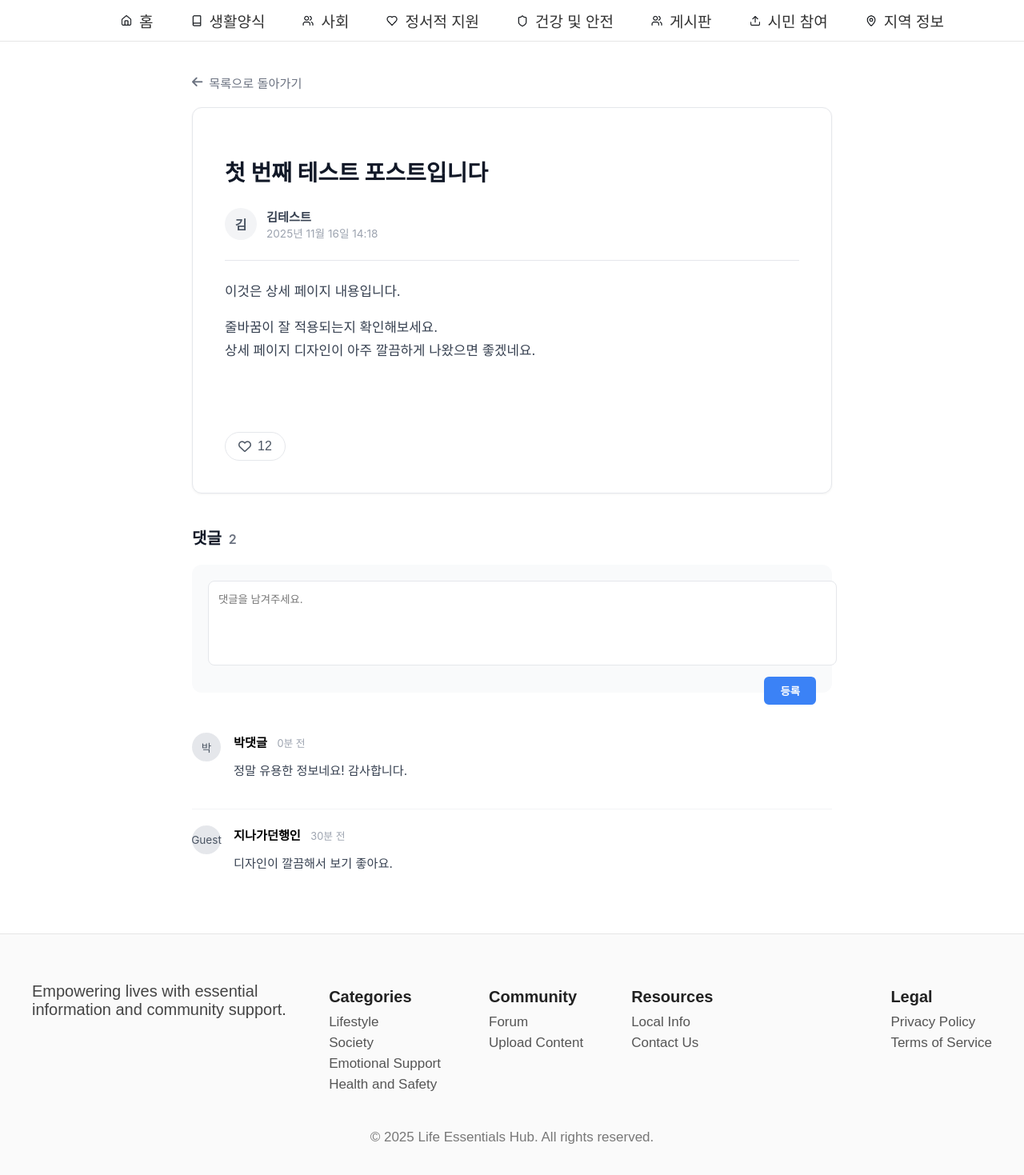
After one commit to gjdbsdk/With_U, a Django app: page /community/1/ in a window 1280 px wide. The commit adds this page. Shown: the whole page at 80% size. Run offline with Django 5.2, Linux system fonts and the light colour scheme; the visitor is signed in with stand-in values (Sample User, id 1).

Commit message:
feat: 상세페이지 구현 및 좋아요댓글 수정

```diff
--- /dev/null
+++ b/frontend/static/css/post_detail.css
@@ -0,0 +1,252 @@
+/* 전체 컨테이너: 중앙 정렬 및 최대 너비 제한 */
+.detail-container {
+    max-width: 800px;
+    margin: 40px auto;
+    padding: 0 20px;
+    font-family: -apple-system, BlinkMacSystemFont, "Segoe UI", Roboto, "Helvetica Neue", Arial, sans-serif;
+}
+
+/* 상단 네비게이션 */
+.detail-nav {
+    margin-bottom: 20px;
+}
+
+.back-link {
+    text-decoration: none;
+    color: #6b7280;
+    font-size: 0.95rem;
+    transition: color 0.2s;
+    display: inline-flex;
+    align-items: center;
+    gap: 8px;
+}
+
+.back-link:hover {
+    color: #111827;
+}
+
+/* 게시글 카드 스타일 */
+.post-card {
+    background-color: #ffffff;
+    border: 1px solid #e5e7eb;
+    border-radius: 12px;
+    padding: 40px;
+    box-shadow: 0 1px 3px rgba(0, 0, 0, 0.05);
+}
+
+/* 게시글 헤더 */
+.post-title {
+    font-size: 1.75rem;
+    font-weight: 700;
+    color: #111827;
+    margin-bottom: 24px;
+    line-height: 1.3;
+}
+
+.post-meta-row {
+    display: flex;
+    justify-content: space-between;
+    align-items: center;
+}
+
+.author-info {
+    display: flex;
+    align-items: center;
+    gap: 12px;
+}
+
+.author-avatar {
+    width: 40px;
+    height: 40px;
+    background-color: #f3f4f6;
+    color: #4b5563;
+    border-radius: 50%;
+    display: flex;
+    align-items: center;
+    justify-content: center;
+    font-weight: 600;
+    font-size: 1rem;
+}
+
+.author-text {
+    display: flex;
+    flex-direction: column;
+}
+
+.author-name {
+    font-weight: 600;
+    color: #374151;
+    font-size: 0.95rem;
+}
+
+.post-date {
+    font-size: 0.85rem;
+    color: #9ca3af;
+}
+
+/* 구분선 */
+.divider {
+    border: 0;
+    border-top: 1px solid #e5e7eb;
+    margin: 24px 0;
+}
+
+/* 게시글 본문 */
+.post-content {
+    font-size: 1.05rem;
+    line-height: 1.7;
+    color: #374151;
+    min-height: 150px; /* 내용이 짧아도 최소 높이 확보 */
+    margin-bottom: 32px;
+}
+
+/* 하단 좋아요 및 기타 */
+.post-footer {
+    display: flex;
+    align-items: center;
+    justify-content: space-between;
+    margin-top: 40px;
+}
+
+.like-btn {
+    display: flex;
+    align-items: center;
+    gap: 8px;
+    padding: 8px 16px;
+    border: 1px solid #e5e7eb;
+    border-radius: 20px;
+    background: white;
+    cursor: pointer;
+    transition: all 0.2s;
+    font-size: 1rem;
+    color: #4b5563;
+}
+
+.like-btn:hover {
+    background-color: #f9fafb;
+    border-color: #d1d5db;
+}
+
+.like-btn i.fa-solid {
+    color: #ef4444; /* 빨간 하트 */
+}
+
+.view-count {
+    font-size: 0.9rem;
+    color: #9ca3af;
+}
+
+/* 댓글 섹션 */
+.comment-section {
+    margin-top: 40px;
+    max-width: 800px;
+}
+
+.comment-header {
+    font-size: 1.25rem;
+    font-weight: 600;
+    margin-bottom: 20px;
+    color: #111827;
+}
+
+.comment-count {
+    color: #6b7280;
+    margin-left: 4px;
+    font-size: 1rem;
+}
+
+/* 댓글 작성 폼 */
+.comment-form-container {
+    background: #f9fafb;
+    padding: 20px;
+    border-radius: 12px;
+    margin-bottom: 30px;
+}
+
+.comment-form textarea {
+    width: 100%;
+    height: 80px;
+    padding: 12px;
+    border: 1px solid #e5e7eb;
+    border-radius: 8px;
+    resize: none;
+    font-family: inherit;
+    margin-bottom: 10px;
+    outline: none;
+}
+
+.comment-form textarea:focus {
+    border-color: #3b82f6; /* 포커스 시 파란색 테두리 */
+}
+
+.submit-comment-btn {
+    background-color: #3b82f6; /* 첨부해주신 사진의 파란 버튼 색 */
+    color: white;
+    border: none;
+    padding: 8px 20px;
+    border-radius: 6px;
+    font-weight: 600;
+    cursor: pointer;
+    float: right;
+}
+
+.submit-comment-btn:hover {
+    background-color: #2563eb;
+}
+
+/* 댓글 목록 아이템 */
+.comment-item {
+    display: flex;
+    gap: 16px;
+    padding: 20px 0;
+    border-bottom: 1px solid #f3f4f6;
+}
+
+.comment-item:last-child {
+    border-bottom: none;
+}
+
+.comment-avatar {
+    width: 36px;
+    height: 36px;
+    background-color: #e5e7eb;
+    border-radius: 50%;
+    display: flex;
+    align-items: center;
+    justify-content: center;
+    font-size: 0.85rem;
+    color: #4b5563;
+    flex-shrink: 0;
+}
+
+.comment-meta {
+    margin-bottom: 6px;
+}
+
+.comment-author {
+    font-weight: 600;
+    font-size: 0.95rem;
+    margin-right: 8px;
+}
+
+.comment-date {
+    font-size: 0.8rem;
+    color: #9ca3af;
+}
+
+.comment-text {
+    font-size: 0.95rem;
+    color: #374151;
+    line-height: 1.5;
+}
+
+/* 모바일 반응형 */
+@media (max-width: 640px) {
+    .post-card {
+        padding: 24px;
+    }
+
+    .post-title {
+        font-size: 1.4rem;
+    }
+}
--- a/frontend/static/js/community.js
+++ b/frontend/static/js/community.js
@@ -1,13 +1,19 @@
-document.addEventListener("DOMContentLoaded", () => {
+document.addEventListener('DOMContentLoaded', function() {
     const writeBtn = document.getElementById("write-btn");
 
+    if (writeBtn) {
         writeBtn.addEventListener("click", async (e) => {
             e.preventDefault(); // 기본 링크 이동 막기
 
+            try {
                 const response = await fetch("/api/check-login/", {
                     method: "GET",
                     credentials: "include", // 세션 쿠키 포함해서 요청
                 });
+
+                if (!response.ok) {
+                    throw new Error('로그인 확인 중 서버 오류가 발생했습니다.');
+                }
 
                 const data = await response.json();
 
@@ -19,5 +25,72 @@ document.addEventListener("DOMContentLoaded", () => {
                     alert("글쓰기는 로그인 후 이용할 수 있습니다.");
                     window.location.href = "/logindemo/";
                 }
+            } catch (error) {
+                console.error("Login check failed:", error);
+                alert("로그인 상태 확인 중 오류가 발생했습니다. 다시 시도해주세요.");
+            }
+        });
+    }
+
+    const likeButtons = document.querySelectorAll('.like-btn');
+
+    likeButtons.forEach(button => {
+        button.addEventListener('click', function(event) {
+            // 버튼 안에 있는 아이콘이나 숫자를 눌러도 버튼 자체가 클릭된 것으로 처리
+            const btn = event.currentTarget;
+            const postId = btn.dataset.postId; // data-post-id 값
+
+            // handleLike 함수는 DOMContentLoaded 리스너 밖에 정의합니다.
+            handleLike(postId, btn);
         });
     });
+
+});
+
+
+async function handleLike(postId, btn) {
+    // API 주소
+    const url = `/community/like/${postId}/`;
+
+    try {
+        const response = await fetch(url, {
+            method: 'POST',
+            headers: {
+                'Content-Type': 'application/json',
+                'X-CSRFToken': csrfToken
+            },
+            body: JSON.stringify({
+                'post_id': postId
+            })
+        });
+
+        if (!response.ok) {
+            throw new Error('서버 응답에 문제가 있습니다. (로그인 필요 등)');
+        }
+
+        // 서버로부터 JSON 응답을 받습니다.
+        // data 구조 예시: { "likes_count": 12, "is_liked": true }
+        const data = await response.json();
+
+        const icon = btn.querySelector('i'); // 버튼 안의 아이콘
+        const countSpan = btn.querySelector('span'); // 버튼 안의 숫자
+
+        // 숫자 업데이트
+        countSpan.innerText = data.likes_count;
+
+        // 아이콘 및 상태 업데이트
+        if (data.is_liked) {
+            btn.dataset.liked = "true";
+            icon.classList.remove('fa-regular', 'text-gray-500'); // 빈 하트 스타일 제거
+            icon.classList.add('fa-solid', 'text-red-500');       // 빨간 하트 스타일 추가
+        } else {
+            btn.dataset.liked = "false";
+            icon.classList.remove('fa-solid', 'text-red-500');     // 빨간 하트 스타일 제거
+            icon.classList.add('fa-regular', 'text-gray-500');     // 빈 하트 스타일 추가
+        }
+
+    } catch (error) {
+        console.error('Error:', error);
+        alert('좋아요 처리에 실패했습니다. 잠시 후 다시 시도해주세요.');
+    }
+}
--- /dev/null
+++ b/frontend/templates/community/post_detail.html
@@ -0,0 +1,105 @@
+{% extends "base.html" %}
+{% load static %}
+
+{% block style %}
+<link rel="stylesheet" href="https://cdnjs.cloudflare.com/ajax/libs/font-awesome/6.4.0/css/all.min.css">
+<link rel="stylesheet" href="{% static 'css/post_detail.css' %}">
+{% endblock style %}
+
+{% block script %}
+    <script src="{% static 'js/community.js' %}"></script>
+    <script>
+        const csrfToken = "{{ csrf_token }}";
+    </script>
+{% endblock script %}
+
+{% block body %}
+<div class="detail-container">
+    <div class="detail-nav">
+        <!-- href에 커뮤니티 목록 URL을 넣으세요 -->
+        <a href="{% url 'frontend:community' %}" class="back-link">
+            <i class="fa-solid fa-arrow-left"></i> 목록으로 돌아가기
+        </a>
+    </div>
+
+    <article class="post-card">
+        <!-- 게시글 헤더: 제목, 작성자, 날짜 -->
+        <header class="post-header">
+            <h1 class="post-title">{{ post.title }}</h1>
+
+            <div class="post-meta-row">
+                <div class="author-info">
+                    <div class="author-avatar">{{ post.author_initial }}</div>
+                    <div class="author-text">
+                        <span class="author-name">{{ post.author_name }}</span>
+                        <span class="post-date">{{ post.created_at|date:"Y년 m월 d일 H:i" }}</span>
+                    </div>
+                </div>
+
+                <!-- 수정/삭제 버튼 (작성자 본인에게만 보임) -->
+                {% if request.user == post.author %}
+                <div class="post-actions">
+                    <a href="#" class="action-btn edit-btn">수정</a>
+                    <a href="#" class="action-btn delete-btn">삭제</a>
+                </div>
+                {% endif %}
+            </div>
+        </header>
+
+        <hr class="divider">
+
+        <div class="post-content">
+            <!-- linebreaks 필터: 엔터를 <br>나 <p>로 바꿔줌 -->
+            {{ post.content|linebreaks }}
+        </div>
+
+        <div class="post-footer">
+            <div class="like-wrapper">
+                <!-- 리스트 페이지와 동일한 구조의 좋아요 버튼 -->
+                <button class="like-btn"
+                        data-post-id="{{ post.id }}"
+                        data-liked="{% if post.is_liked %}true{% else %}false{% endif %}">
+
+                    <i class="fa-heart {% if post.is_liked %}fa-solid text-red-500{% else %}fa-regular text-gray-500{% endif %}"></i>
+                    <span>{{ post.likes_count }}</span>
+                </button>
+            </div>
+        </div>
+    </article>
+
+    <section class="comment-section">
+        <h3 class="comment-header">댓글 <span class="comment-count">{{ post.comments_count }}</span></h3>
+
+        <div class="comment-form-container">
+            {% if user.is_authenticated %}
+            <form method="POST" action="" class="comment-form">
+                {% csrf_token %}
+                <textarea name="content" placeholder="댓글을 남겨주세요." required></textarea>
+                <button type="submit" class="submit-comment-btn">등록</button>
+            </form>
+            {% else %}
+            <div class="login-plz">
+                <a href="/logindemo/">로그인</a> 후 댓글을 남길 수 있습니다.
+            </div>
+            {% endif %}
+        </div>
+
+        <div class="comment-list">
+            {% for comment in comments %}
+            <div class="comment-item">
+                <div class="comment-avatar">{{ comment.author_initial }}</div>
+                <div class="comment-content-box">
+                    <div class="comment-meta">
+                        <span class="comment-author">{{ comment.author_name }}</span>
+                        <span class="comment-date">{{ comment.created_at|timesince }} 전</span>
+                    </div>
+                    <p class="comment-text">{{ comment.content|linebreaksbr }}</p>
+                </div>
+            </div>
+            {% empty %}
+            <p class="no-comments">첫 번째 댓글의 주인공이 되어보세요!</p>
+            {% endfor %}
+        </div>
+    </section>
+</div>
+{% endblock body %}
--- a/frontend/urls.py
+++ b/frontend/urls.py
@@ -7,6 +7,9 @@ app_name = "frontend"
 urlpatterns = [
     path("citizen/", views.CitizenView.as_view(), name="citizen"),
     path("community/", views.CommunityView.as_view(), name="community"),
+    # 커뮤니티 상세 페이지
+    # <int:post_id> 부분이 URL에 적힌 숫자를 받아 view.spy의 post_detail_view 함수의 post_id 인자로 념겨줌
+    path("community/<int:post_id>/", views.post_detail_view, name="post_detail"),
     path("writing/", views.WritingView.as_view(), name="writing"),
     path("emotional/", views.EmotionalView.as_view(), name="emotional"),
     path("health/", views.HealthView.as_view(), name="health"),
--- a/frontend/views.py
+++ b/frontend/views.py
@@ -2,8 +2,47 @@ from django.views.generic import TemplateView
 import datetime     # 'timesince' 필터 및 임시 데이터 생성을 위해 임포트
 from django.shortcuts import render, redirect
         # 함수 기반 뷰(FBV) 및 리다이렉트를 위해 임포트
+from django.http import Http404
+from django import forms
 
-from django import forms
+
+# [MOCK DB] 임시 데이터 저장소
+# 리스트 페이지와 상세 페이지가 이 데이터를 공유합니다.
+def get_dummy_db():
+    # 날짜 계산용
+    now = datetime.datetime.now()
+
+    return [
+        {
+            'id': 1,  # 고유 ID 부여
+            'author_initial': '김',
+            'title': '첫 번째 테스트 포스트입니다',
+            'author_name': '김테스트',
+            'created_at': now - datetime.timedelta(hours=2),
+            'content': '이것은 상세 페이지 내용입니다.\n\n줄바꿈이 잘 적용되는지 확인해보세요.\n상세 페이지 디자인이 아주 깔끔하게 나왔으면 좋겠네요.',
+            'snippet': '이것은 뷰에서 넘어온 가짜 데이터입니다. 루프가 잘 도는지 확인해보세요...',
+            'likes_count': 12,
+            'comments_count': 2, # 아래 더미 댓글 개수와 맞춤
+            'views': 150,
+            'is_liked': False, # 내가 좋아요 눌렀는지 여부
+        },
+        {
+            'id': 2,
+            'author_initial': '이',
+            'title': '두 번째 테스트: 월세 계약 시 주의사항',
+            'author_name': '이장고',
+            'created_at': now - datetime.timedelta(days=1),
+            'content': '월세 계약할 때 등기부등본 꼭 확인하세요.\n근저당이 너무 많이 잡혀있으면 위험합니다.\n\n1. 등기부등본 확인\n2. 집주인 신분증 확인\n3. 특약사항 꼼꼼히 넣기',
+            'snippet': '두 번째 가짜 데이터입니다. 둥근 모서리 카드 스타일이 잘 나오는지 확인합니다.',
+            'likes_count': 5,
+            'comments_count': 0,
+            'views': 42,
+            'is_liked': True,
+        }
+    ]
+
+
+# Forms
 #TODO: 추후 Post 모델 만들고 ModelForm으로 교체하기
 class PostForm(forms.Form):
     title = forms.CharField(label='제목', max_length=200)
@@ -69,40 +108,67 @@ class CitizenView(TemplateView):
     template_name = "citizen.html"
 
 
+
 class CommunityView(TemplateView):
-    template_name = "community.html"
+    template_name = "community/community.html"
 
     def get_context_data(self, **kwargs):
         context = super().get_context_data(**kwargs)
 
-        #TODO : [DB 연동] Post 모델 완성 후, 아래 임시 데이터를 실제 DB 쿼리로 교체하기
-        #       현재는 Frontend UI확인을 위한 Mock 데이터입니다
+        # 전역 함수에서 데이터 가져오기
+        posts = get_dummy_db()
 
-        dummy_posts = [
-            {
-                'author_initial': '김',
-                'detail_url': '#', # 실제로는 상세 페이지 URL
-                'title': '첫 번째 테스트 포스트입니다',
-                'author_name': '김테스트',
-                'created_at': datetime.datetime.now() - datetime.timedelta(hours=2), # 2시간 전
-                'snippet': '이것은 뷰에서 넘어온 가짜 데이터입니다. 루프가 잘 도는지 확인해보세요. 스타일이 잘 적용되었나요?',
-                'likes_count': 12,
-                'comments_count': 8,
-            },
-            {
-                'author_initial': '이',
-                'detail_url': '#',
-                'title': '두 번째 테스트: 월세 계약 시 주의사항',
-                'author_name': '이장고',
-                'created_at': datetime.datetime.now() - datetime.timedelta(days=1), # 1일 전
-                'snippet': '두 번째 가짜 데이터입니다. 둥근 모서리 카드 스타일이 잘 나오는지 확인합니다.',
-                'likes_count': 5,
-                'comments_count': 3,
-            }
-        ]
+        # 각 포스트에 상세 페이지 URL 연결 (하드코딩 방식)
+        # 나중에 urls.py 설정에 따라 '/community/1/' 등으로 자동 생성해야 함
+        for post in posts:
+            # {% url 'frontend:post_detail' post.id %} 와 같은 효과를 내기 위해
+            # 템플릿에서 처리하도록 여기서는 id만 잘 넘겨주기
+            post['detail_url'] = f"/community/{post['id']}/"
 
-        context['posts'] = dummy_posts
+        context['posts'] = posts
         return context
+
+
+# 상세 페이지 뷰
+def post_detail_view(request, post_id):
+    # 1. 전체 더미 데이터 가져오기
+    posts = get_dummy_db()
+
+    # 2. 요청된 post_id와 일치하는 데이터 찾기
+    # (Python 리스트에서 검색)
+    target_post = None
+    for post in posts:
+        if post['id'] == post_id:
+            target_post = post
+            break
+
+    # 3. 없으면 404 에러
+    if target_post is None:
+        raise Http404("게시글을 찾을 수 없습니다.")
+
+    # 4. 더미 댓글 데이터 생성 (상세 페이지용)
+    dummy_comments = [
+        {
+            'author_initial': '박',
+            'author_name': '박댓글',
+            'created_at': datetime.datetime.now(),
+            'content': '정말 유용한 정보네요! 감사합니다.'
+        },
+        {
+            'author_initial': 'Guest',
+            'author_name': '지나가던행인',
+            'created_at': datetime.datetime.now() - datetime.timedelta(minutes=30),
+            'content': '디자인이 깔끔해서 보기 좋아요.'
+        }
+    ]
+
+    context = {
+        'post': target_post,
+        'comments': dummy_comments if target_post['id'] == 1 else [], # 1번 글에만 댓글이 있다고 가정
+    }
+
+    return render(request, 'community/post_detail.html', context)
+
 
 class EmotionalView(TemplateView):
     template_name = "emotional.html"
```
Also changed, not shown: frontend/templates/community/community.html (renamed from frontend/templates/community.html, +28 -8 lines). Lines whose indentation alone changed are shown as unchanged.
